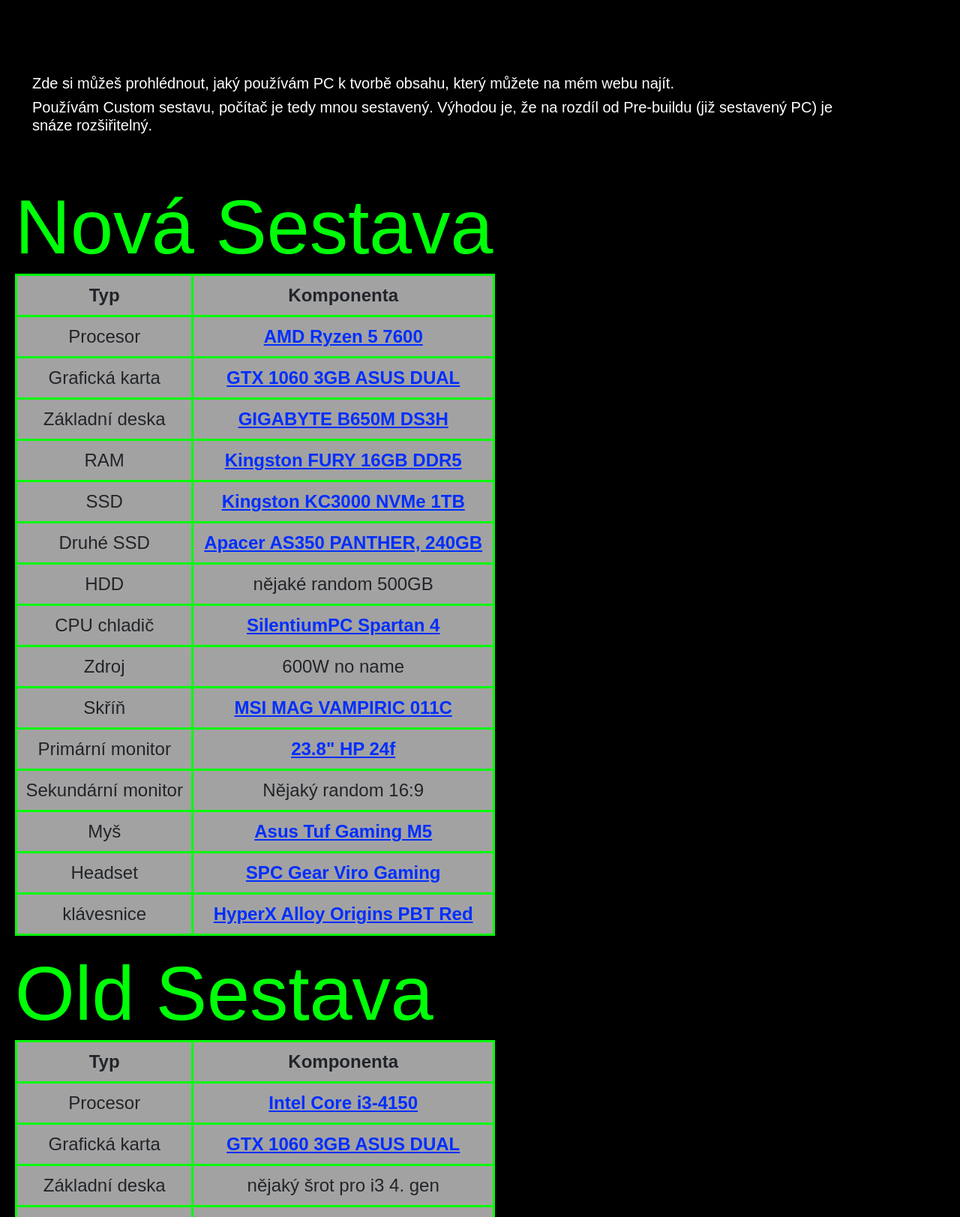
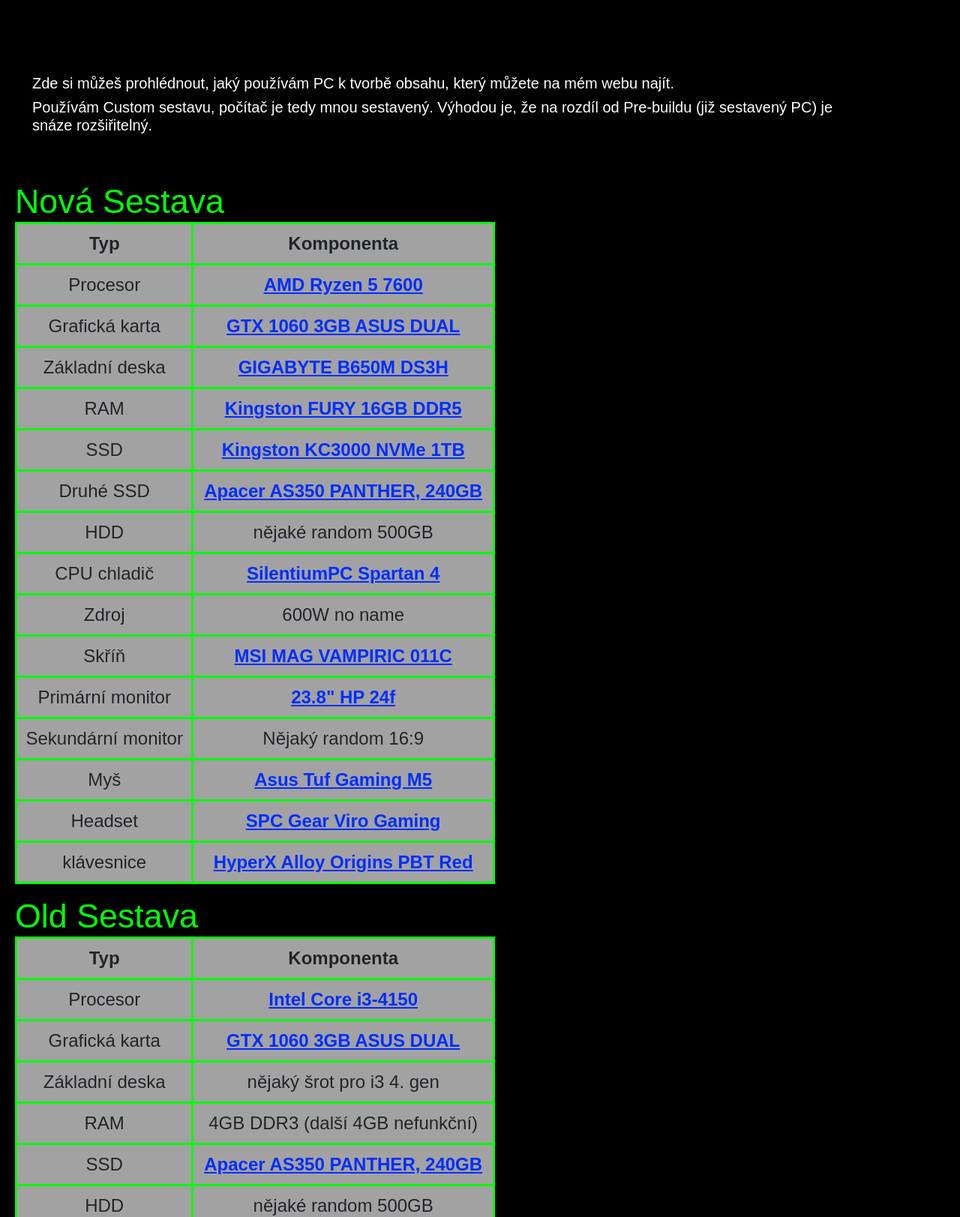
Before and after one commit to Zubik1000CZ/Zubik1000CZ.github.io, a PHP site: page /MyPC.html in a window 1280 px wide. Shown: the part 1012-2635 px from the top of the page at 75% size. Run offline with PHP 8.4, Linux system fonts and the light colour scheme.

Commit message:
Update styles.css

```diff
--- a/styles.css
+++ b/styles.css
@@ -545,9 +545,10 @@ nav ul li a {
 .overlay h1 {
     font-family: 'soopafre', sans-serif;
     color: #00FF08;
+    font-size: 3.5vw;
     font-weight: 200;
     transition: 0.5s;
-    width: 90%;
+    width: 100%;
     margin: 0px 0px 0px 20px;
 }
 
@@ -570,10 +571,10 @@ nav ul li a {
     color: rgb(0, 46, 253);
 }
 
-.overlay h1:hover {
+/*.overlay h1:hover {
     -webkit-text-stroke: 2px #00FF08;
     color: transparent;
-}
+}*/
 
 .article {
 	color:white;
```
